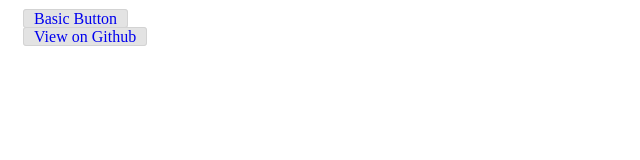
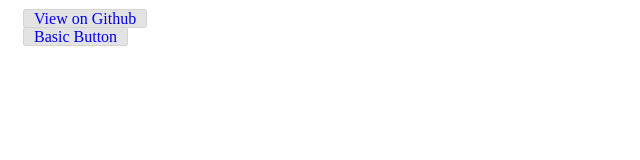
Before and after one commit to alessandroscarlatti/web-ui-study, a plain HTML site: page index.html in a window 1280 px wide. Shown: the full height of the page, 0-640 px from the left. Drawn offline with Linux system fonts and the light colour scheme.

Commit message:
Update index.html

```diff
--- a/index.html
+++ b/index.html
@@ -7,11 +7,11 @@
 
   <body>
     <div class="container">
-      <div>
+      <div class="project-listing-container">
+        <a href="https://github.com/alessandroscarlatti/web-ui-study" class="scar-button">View on Github</a>
+      </div>
+      <div class="project-listing-container">
         <a href="src/basic-button" class="scar-button">Basic Button</a>
-      </div>
-      <div>
-        <a href="https://github.com/alessandroscarlatti/web-ui-study" class="scar-button">View on Github</a>
       </div>
     </div>
   </body>
```
